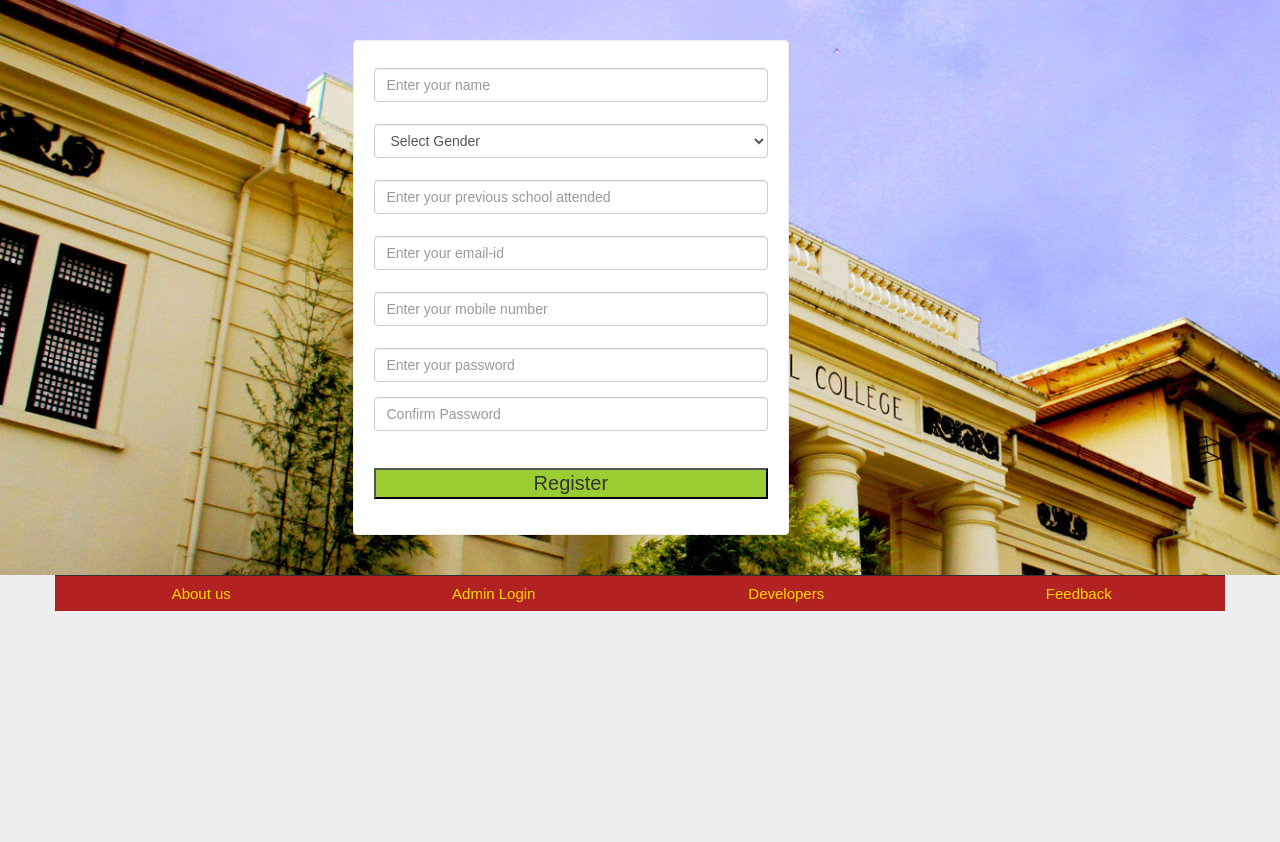
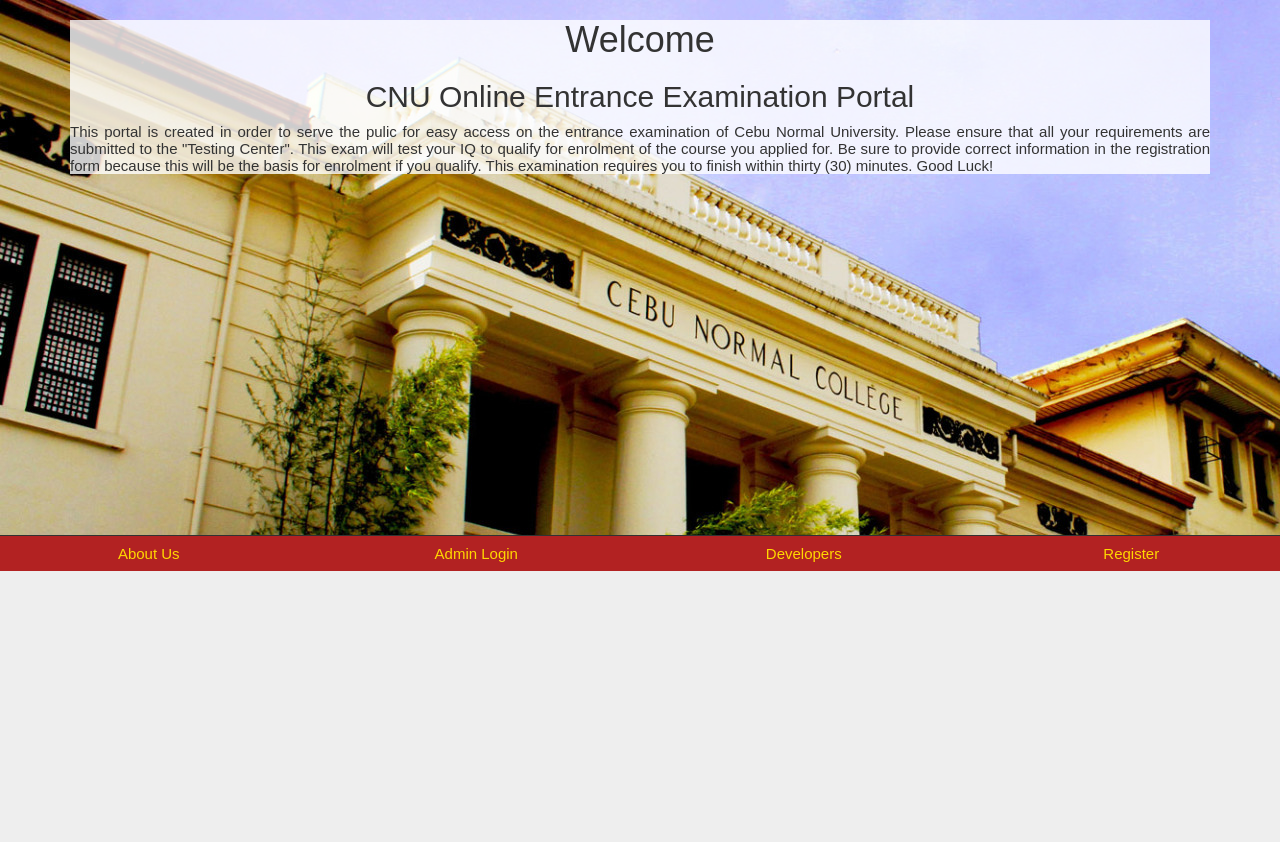
Before and after one commit to vmonacillo2017/OnlineExam, a PHP site: page / in a window 1280 px wide. Shown: the part 75-917 px from the top of the page. Run offline with PHP 8.4, Linux system fonts and the light colour scheme.

Commit message:
Add files via upload

```diff
--- a/index.php
+++ b/index.php
@@ -17,7 +17,7 @@
   {echo'<script>alert("'.@$_GET['w'].'");</script>';}
   ?>
   <script>
-function validateForm() {var y = document.forms["form"]["name"].value;	var letters = /^[A-Za-z]+$/;if (y == null || y == "") {alert("Name must be filled out.");return false;}var z =document.forms["form"]["college"].value;if (z == null || z == "") {alert("college must be filled out.");return false;}var x = document.forms["form"]["email"].value;var atpos = x.indexOf("@");
+  function validateForm() {var y = document.forms["form"]["name"].value;  var letters = /^[A-Za-z]+$/;if (y == null || y == "") {alert("Name must be filled out.");return false;}var z =document.forms["form"]["college"].value;if (z == null || z == "") {alert("college must be filled out.");return false;}var x = document.forms["form"]["email"].value;var atpos = x.indexOf("@");
   var dotpos = x.lastIndexOf(".");if (atpos<1 || dotpos<atpos+2 || dotpos+2>=x.length) {alert("Not a valid e-mail address.");return false;}var a = document.forms["form"]["password"].value;if(a == null || a == ""){alert("Password must be filled out");return false;}if(a.length<5 || a.length>25){alert("Passwords must be 5 to 25 characters long.");return false;}
   var b = document.forms["form"]["cpassword"].value;if (a!=b){alert("Passwords must match.");return false;}}
   </script>
@@ -80,12 +80,106 @@
 </div>
 
 <div class="bg1">
+  <div class="container">
+
+    <div style="background-color: rgba(255,255,255,0.8); text-align: center;"  class="col-2 text-truncate">
+
+      <h1>Welcome</h1>
+      <h2>CNU Online Entrance Examination Portal</h2>
+      <p class="text-justify">  This portal is created in order to serve the pulic for easy access on the entrance examination of Cebu Normal University.
+      Please ensure that all your requirements are submitted to the "Testing Center". This exam will test your IQ to qualify for enrolment of the course you applied for.
+      Be sure to provide correct information in the registration form because this will be the basis for enrolment if you qualify. This examination requires you to finish within thirty (30) minutes. Good Luck!   </p>
+    </div>
+
+    </div>
+  </div>
+</div><!--container end-->
+
+<!--Footer start-->
+
+<div class="row footer">
+<div class="col-md-3 box">
+<a href="http://cnu.edu.ph" target="_blank">About Us</a>
+</div>
+<div class="col-md-3 box">
+<a href="#" data-toggle="modal" data-target="#login">Admin Login</a></div>
+<div class="col-md-3 box">
+<a href="#" data-toggle="modal" data-target="#developers">Developers</a>
+</div>
+<div class="col-md-3 box">
+<a href="#" data-toggle="modal" data-target="#regs">Register</a>
+</div>
+
+<!-- Modal For Developers-->
+<div class="modal fade title1" id="developers">
+  <div class="modal-dialog">
+    <div class="modal-content">
+      <div class="modal-header">
+        <button type="button" class="close" data-dismiss="modal"><span aria-hidden="true">&times;</span><span class="sr-only">Close</span></button>
+        <h4 class="modal-title" style="font-family:'typo' "><span style="color:orange">Developers</span></h4>
+      </div>
+
+      <div class="modal-body">
+        <p>
     <div class="row">
+    <div class="col-md-4">
+     <img src="image/Vinz01.jpg" width=100 height=100 alt="Vincent Monacillo" class="img-rounded">
+     </div>
+     <div class="col-md-5">
+    <a href="https://www.facebook.com/vinz.monacillo" style="color:#202020; font-family:'typo' ; font-size:18px" title="Find on Facebook">Vincent F. Monacillo</a>
+    <h4 style="color:#202020; font-family:'typo' ;font-size:16px" class="title1">+63 9778898494</h4>
+    <h4 stylDeveloperse="font-family:'typo' ">vmonacillo@gmail.com</h4>
+    <h4 style="font-family:'typo' ">Cebu Normal University</h4></div></div>
+    </p>
+      </div>
 
+    </div><!-- /.modal-content -->
+  </div><!-- /.modal-dialog -->
+</div><!-- /.modal -->
+
+<!--Modal for admin login-->
+   <div class="modal fade" id="login">
+  <div class="modal-dialog">
+    <div class="modal-content">
+      <div class="modal-header">
+        <button type="button" class="close" data-dismiss="modal"><span aria-hidden="true">&times;</span><span class="sr-only">Close</span></button>
+        <h4 class="modal-title"><span style="color:orange;font-family:'typo' ">Log in</span></h4>
+      </div>
+      <div class="modal-body title1">
+<div class="row">
 <div class="col-md-3"></div>
-      <div class="col-md-4 panel">
-  <!-- registration form begins -->
-        <form class="form-horizontal" name="form" action="sign.php?q=account.php" onSubmit="return validateForm()" method="POST">
+<div class="col-md-6">
+<form role="form" method="post" action="admin.php?q=index.php">
+<div class="form-group">
+<input type="text" name="uname" maxlength="20"  placeholder="Admin user id" class="form-control"/>
+</div>
+<div class="form-group">
+<input type="password" name="password" maxlength="15" placeholder="Password" class="form-control"/>
+</div>
+<div class="form-group" align="center">
+<input type="submit" name="login" value="Login" class="btn btn-primary" />
+</div>
+</form>
+</div><div class="col-md-3"></div></div>
+      </div>
+      <!--<div class="modal-footer">
+        <button type="button" class="btn btn-default" data-dismiss="modal">Close</button>
+      </div>-->
+    </div><!-- /.modal-content -->
+  </div><!-- /.modal-dialog -->
+</div><!-- /.modal -->
+
+<!-- Modal For Developers-->
+<div class="modal fade title1" id="regs">
+  <div class="modal-dialog">
+    <div class="modal-content">
+      <div class="modal-header">
+        <button type="button" class="close" data-dismiss="modal"><span aria-hidden="true">&times;</span><span class="sr-only">Close</span></button>
+        <h4 class="modal-title" style="font-family:'typo' "><span style="color:orange">Register Here!</span></h4>
+      </div>
+
+      <div class="modal-body">
+        <form class="form-horizontal" name="form" action="sign.php?q=myaccount.php" onSubmit="return validateForm()" method="POST">
         <fieldset>
 
           <!-- Text input-->
@@ -165,80 +259,8 @@
 
         </fieldset>
         </form>
-      </div><!--col-md-6 end-->
-    </div>
-  </div>
-</div><!--container end-->
-
-<!--Footer start-->
-<div class="container">
-<div class="row footer">
-<div class="col-md-3 box">
-<a href="#" target="_blank">About us</a>
-</div>
-<div class="col-md-3 box">
-<a href="#" data-toggle="modal" data-target="#login">Admin Login</a></div>
-<div class="col-md-3 box">
-<a href="#" data-toggle="modal" data-target="#developers">Developers</a>
-</div>
-<div class="col-md-3 box">
-<a href="feedback.php" target="_blank">Feedback</a></div></div>
-</div>
-<!-- Modal For Developers-->
-<div class="modal fade title1" id="developers">
-  <div class="modal-dialog">
-    <div class="modal-content">
-      <div class="modal-header">
-        <button type="button" class="close" data-dismiss="modal"><span aria-hidden="true">&times;</span><span class="sr-only">Close</span></button>
-        <h4 class="modal-title" style="font-family:'typo' "><span style="color:orange">Developers</span></h4>
       </div>
 
-      <div class="modal-body">
-        <p>
-    <div class="row">
-    <div class="col-md-4">
-     <img src="image/Vinz01.jpg" width=100 height=100 alt="Vincent Monacillo" class="img-rounded">
-     </div>
-     <div class="col-md-5">
-    <a href="https://www.facebook.com/vinz.monacillo" style="color:#202020; font-family:'typo' ; font-size:18px" title="Find on Facebook">Vincent F. Monacillo</a>
-    <h4 style="color:#202020; font-family:'typo' ;font-size:16px" class="title1">+63 9778898494</h4>
-    <h4 stylDeveloperse="font-family:'typo' ">vmonacillo@gmail.com</h4>
-    <h4 style="font-family:'typo' ">Cebu Normal University</h4></div></div>
-    </p>
-      </div>
-
-    </div><!-- /.modal-content -->
-  </div><!-- /.modal-dialog -->
-</div><!-- /.modal -->
-
-<!--Modal for admin login-->
-	 <div class="modal fade" id="login">
-  <div class="modal-dialog">
-    <div class="modal-content">
-      <div class="modal-header">
-        <button type="button" class="close" data-dismiss="modal"><span aria-hidden="true">&times;</span><span class="sr-only">Close</span></button>
-        <h4 class="modal-title"><span style="color:orange;font-family:'typo' ">LOGIN</span></h4>
-      </div>
-      <div class="modal-body title1">
-<div class="row">
-<div class="col-md-3"></div>
-<div class="col-md-6">
-<form role="form" method="post" action="admin.php?q=index.php">
-<div class="form-group">
-<input type="text" name="uname" maxlength="20"  placeholder="Admin user id" class="form-control"/>
-</div>
-<div class="form-group">
-<input type="password" name="password" maxlength="15" placeholder="Password" class="form-control"/>
-</div>
-<div class="form-group" align="center">
-<input type="submit" name="login" value="Login" class="btn btn-primary" />
-</div>
-</form>
-</div><div class="col-md-3"></div></div>
-      </div>
-      <!--<div class="modal-footer">
-        <button type="button" class="btn btn-default" data-dismiss="modal">Close</button>
-      </div>-->
     </div><!-- /.modal-content -->
   </div><!-- /.modal-dialog -->
 </div><!-- /.modal -->
```
Lines whose indentation alone changed are shown as unchanged.
